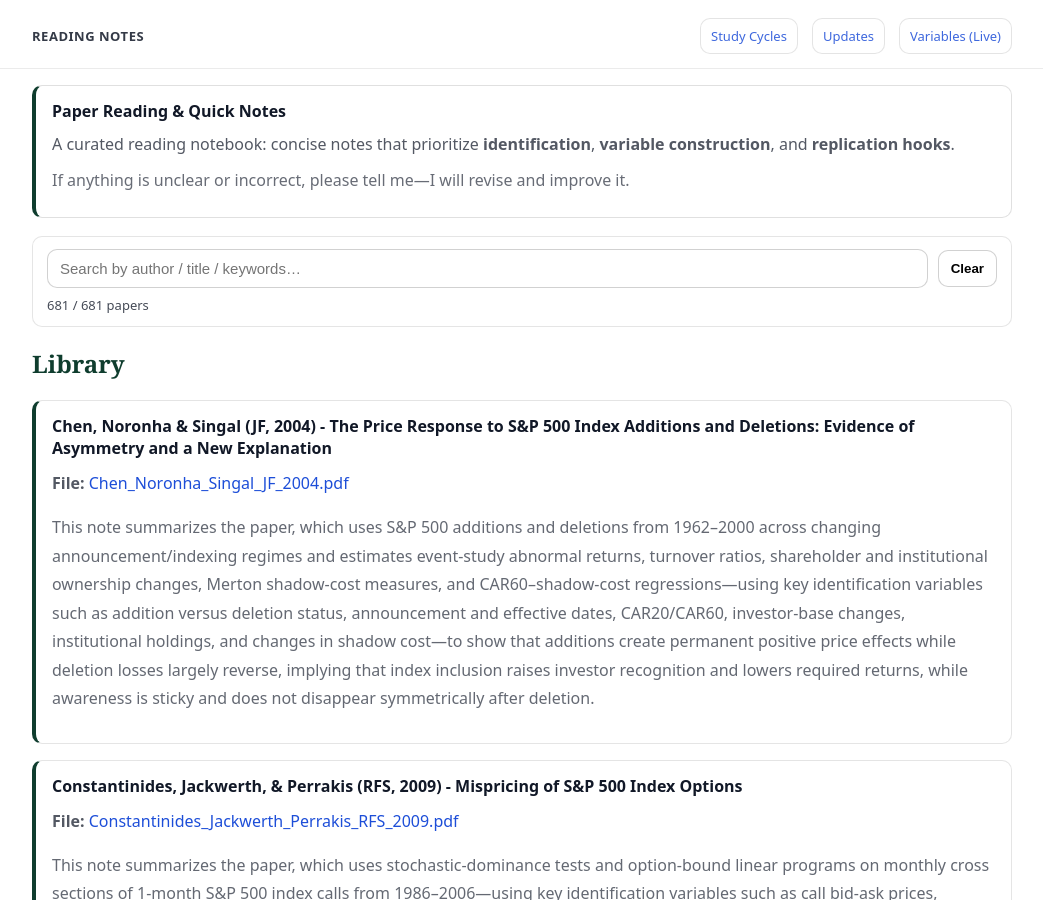
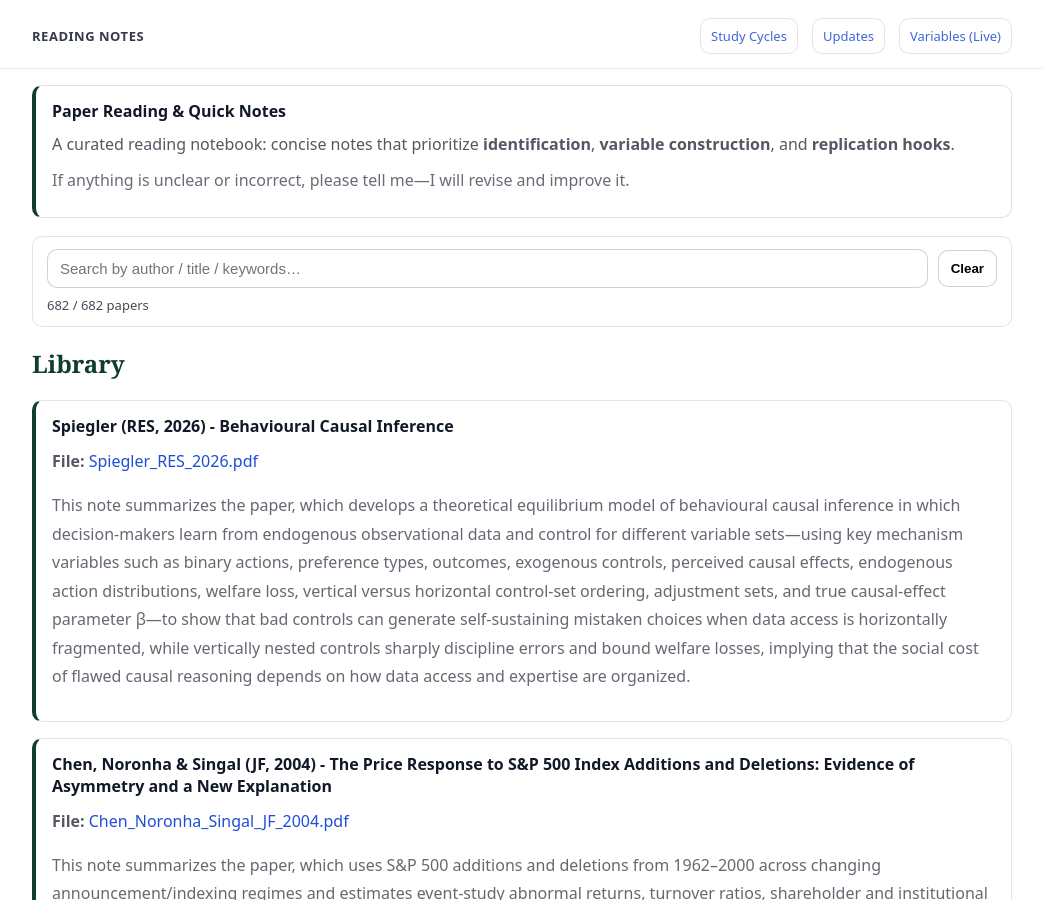
Before and after one commit to yaxinzn/study-archive, a Jekyll site: the page built from reading/index.md, in a window 1280 px wide and 900 px high. Shown: the whole window, without its empty margins (118-1161 px from the left). Built offline with Jekyll 4.4.1, drawn with Linux system fonts in a browser that asks for light colours.

Commit message:
Reading: add/update Spiegler_RES_2026.pdf

```diff
--- a/_data/reading.yml
+++ b/_data/reading.yml
@@ -1,3 +1,7 @@
+- title: "Spiegler (RES, 2026) - Behavioural Causal Inference"
+  file: "Spiegler_RES_2026.pdf"
+  desc: "This note summarizes the paper, which develops a theoretical equilibrium model of behavioural causal inference in which decision-makers learn from endogenous observational data and control for different variable sets—using key mechanism variables such as binary actions, preference types, outcomes, exogenous controls, perceived causal effects, endogenous action distributions, welfare loss, vertical versus horizontal control-set ordering, adjustment sets, and true causal-effect parameter β—to show that bad controls can generate self-sustaining mistaken choices when data access is horizontally fragmented, while vertically nested controls sharply discipline errors and bound welfare losses, implying that the social cost of flawed causal reasoning depends on how data access and expertise are organized."
+
 - title: "Chen, Noronha & Singal (JF, 2004) - The Price Response to S&P 500 Index Additions and Deletions: Evidence of Asymmetry and a New Explanation"
   file: "Chen_Noronha_Singal_JF_2004.pdf"
   desc: "This note summarizes the paper, which uses S&P 500 additions and deletions from 1962–2000 across changing announcement/indexing regimes and estimates event-study abnormal returns, turnover ratios, shareholder and institutional ownership changes, Merton shadow-cost measures, and CAR60–shadow-cost regressions—using key identification variables such as addition versus deletion status, announcement and effective dates, CAR20/CAR60, investor-base changes, institutional holdings, and changes in shadow cost—to show that additions create permanent positive price effects while deletion losses largely reverse, implying that index inclusion raises investor recognition and lowers required returns, while awareness is sticky and does not disappear symmetrically after deletion."
```
Also changed, not shown: 1 other file.
